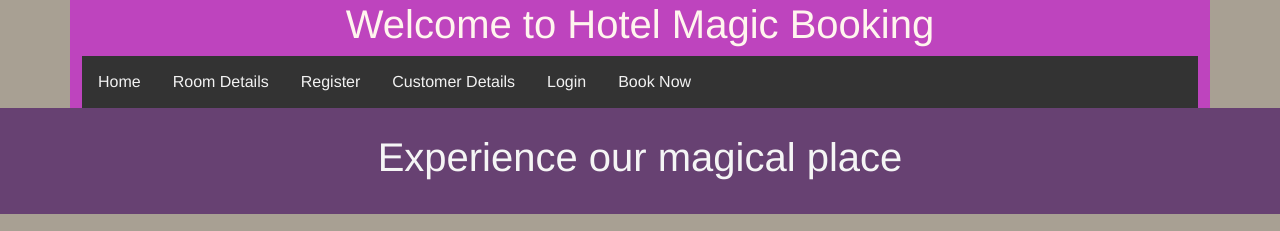
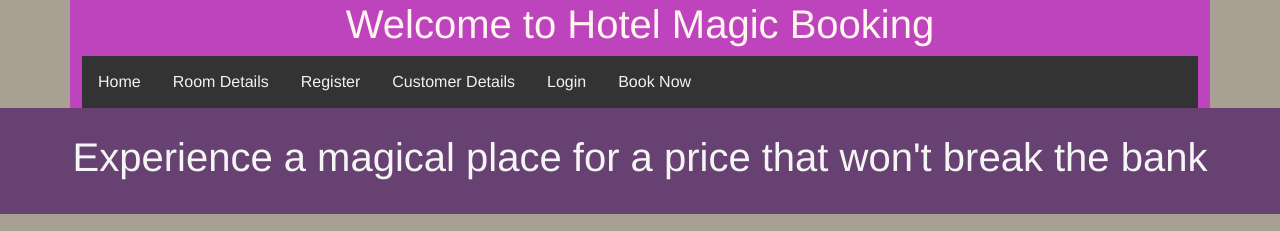
Before and after one commit to kmandalusa/project2-front-end, an Angular app: page /home in a window 1280 px wide. Shown: the top 231 px of the page. Built offline with nearby package versions, Linux system fonts and the light colour scheme.

Commit message:
Update home.component.html

```diff
--- a/src/app/home/home.component.html
+++ b/src/app/home/home.component.html
@@ -1,6 +1,6 @@
 <body>
 <div id="header">
-    <h1>Experience our magical place</h1>
+    <h1>Experience a magical place for a price that won't break the bank</h1>
 </div>
 
 
```
